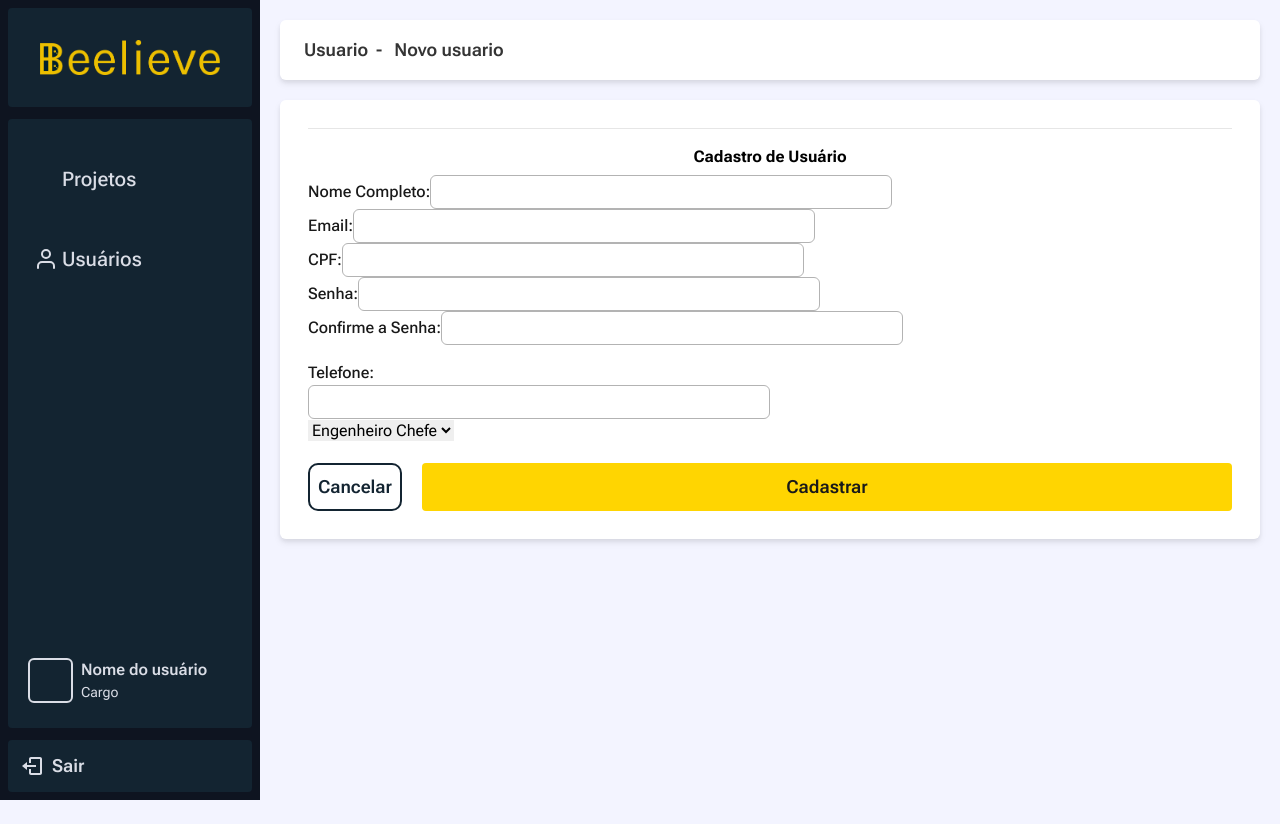
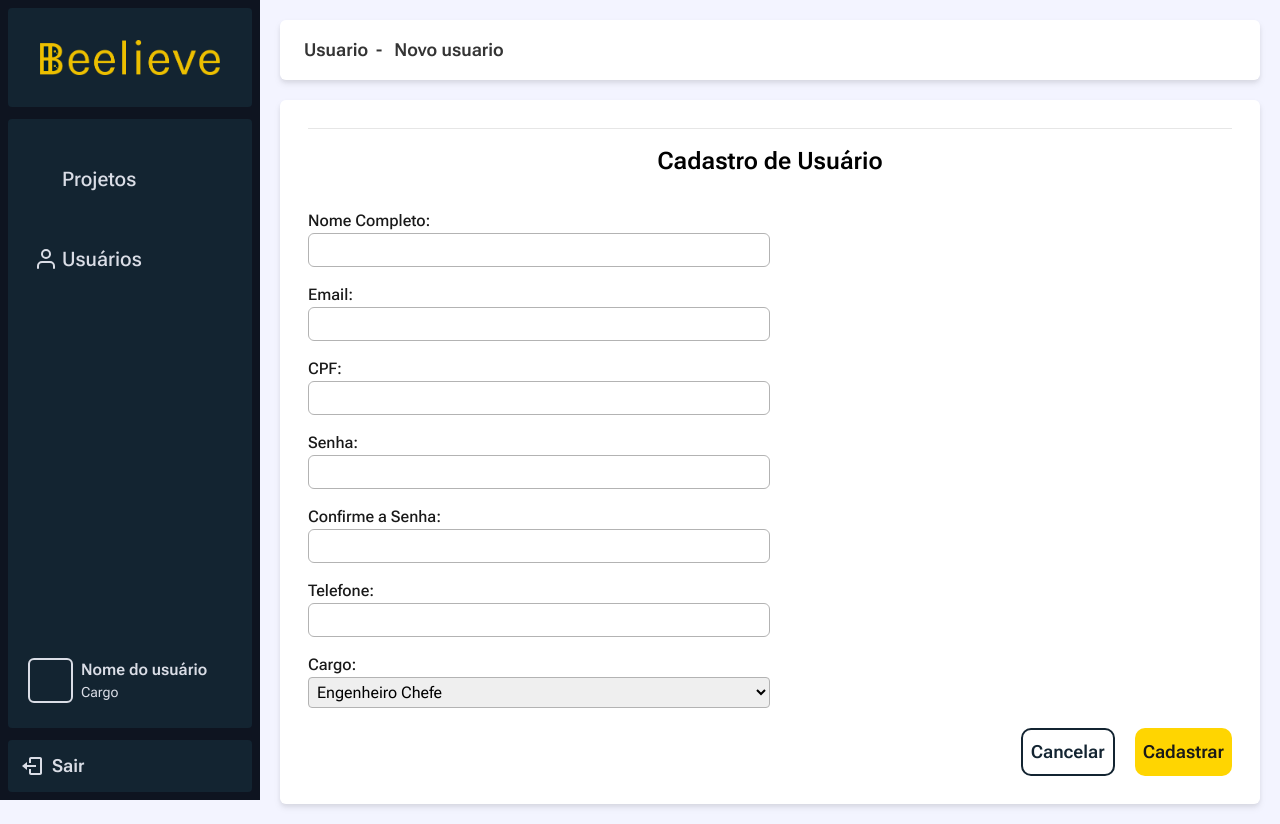
Before and after one commit to Equipe-Nimbus/Equipe-API-3DSM-Beelieve-Frontend, a React (Create React App) app: page /usuario/novo-usuario in a window 1280 px wide. Before the commit the page ends 800 px from the top, so only its background shows below. Built offline with nearby package versions, Linux system fonts and the light colour scheme; some icons are missing.

Commit message:
adicionando a estilizacao da tela de cadastro

```diff
--- a/src/components/FormCadastroUsuario/FormCadastroUsuario.jsx
+++ b/src/components/FormCadastroUsuario/FormCadastroUsuario.jsx
@@ -63,11 +63,11 @@ function CadastroUsuario() {
             <hr className="border-n90" />
             <div className="mt-4 flex flex-col">
                 <h1
-                    className="font-bold text-center">
+                    className="font-semibold text-2xl text-center">
                     Cadastro de Usuário
                 </h1>
 
-                <div className="justify-between mt-1.5 flex-col">
+                <div className="mt-8 flex flex-col">
                     <label
                         htmlFor="nomeUsuario"
                         className="text-base font-medium text-on-light">
@@ -79,7 +79,7 @@ function CadastroUsuario() {
                         {...register("nomeUsuario")}
                     />
                 </div>
-                <div className="justify-between flex-col">
+                <div className="mt-4 flex flex-col">
                     <label
                         htmlFor="emailUsuario"
                         className="text-base font-medium text-on-light">
@@ -91,7 +91,7 @@ function CadastroUsuario() {
                         {...register("emailUsuario")}
                     />
                 </div>
-                <div className="justify-between items-center flex-col">
+                <div className="mt-4 flex flex-col">
                     <label
                         htmlFor="cpfUsuario"
                         className="text-base font-medium text-on-light">
@@ -103,7 +103,7 @@ function CadastroUsuario() {
                         {...register("cpfUsuario")}
                     />
                 </div>
-                <div className="justify-between flex-col">
+                <div className="mt-4 flex flex-col">
                     <label
                         htmlFor="senhaUsuario"
                         className="text-base font-medium text-on-light">
@@ -115,7 +115,7 @@ function CadastroUsuario() {
                         {...register("senhaUsuario")}
                     />
                 </div>
-                <div className="justify-between flex-col">
+                <div className="mt-4 flex flex-col">
                     <label
                         htmlFor="confirmarSenhaUsuario"
                         className="text-base font-medium text-on-light">
@@ -141,9 +141,14 @@ function CadastroUsuario() {
                         />
                     </div>
                 </div>
-                <div className="justify-between flex-col">
-                    <select className="" name="cargoUsuario" required {...register("cargoUsuario", { required: true })}>
-                        <option value="EngenheiroChefe">Engenheiro Chefe</option>
+                <div className="mt-4 flex flex-col">
+                    <label
+                        htmlFor="cargoUsuario"
+                        className="text-base font-medium text-on-light">
+                        Cargo:
+                    </label>
+                    <select className="w-1/2 border rounded border-n70 p-1" name="cargoUsuario" required {...register("cargoUsuario", { required: true })}>
+                        <option className="bg-primary98" value="EngenheiroChefe">Engenheiro Chefe</option>
                         <option value="LiderProjeto">Líder de Projeto</option>
                     </select>
                 </div>
@@ -157,7 +162,7 @@ function CadastroUsuario() {
                     <Button
                         texto="Cadastrar"
                         tipo="submit"
-                        className="rounded bg-primary50 p-2 text-lg font-semibold text-on-primary w-full"
+                        className="rounded-[10px] bg-primary50 p-2 text-lg font-semibold text-on-primary"
                     />
                 </div>
             </div>
```
